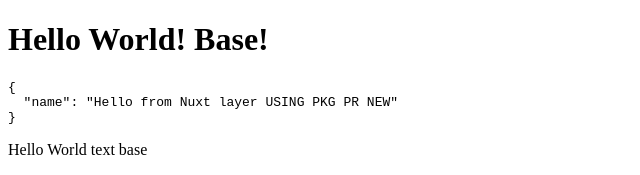
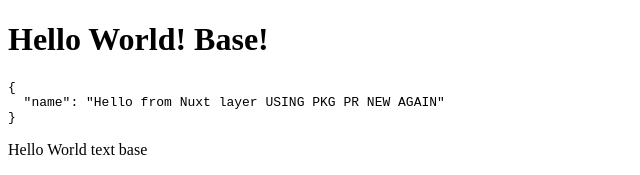
Before and after one commit to deetz99/nuxt-layers-monorepo, a Nuxt app in the folder packages/base-ui/: page / in a window 1280 px wide. Shown: the top 175 px of the page, without its empty margins (0-640 px from the left). Built offline with nearby package versions, Linux system fonts and the light colour scheme.

Commit message:
update workflow

```diff
--- a/packages/base-ui/app/app.config.ts
+++ b/packages/base-ui/app/app.config.ts
@@ -1,6 +1,6 @@
 export default defineAppConfig({
   myLayer: {
-    name: 'Hello from Nuxt layer USING PKG PR NEW'
+    name: 'Hello from Nuxt layer USING PKG PR NEW AGAIN'
   }
 })
 
```
